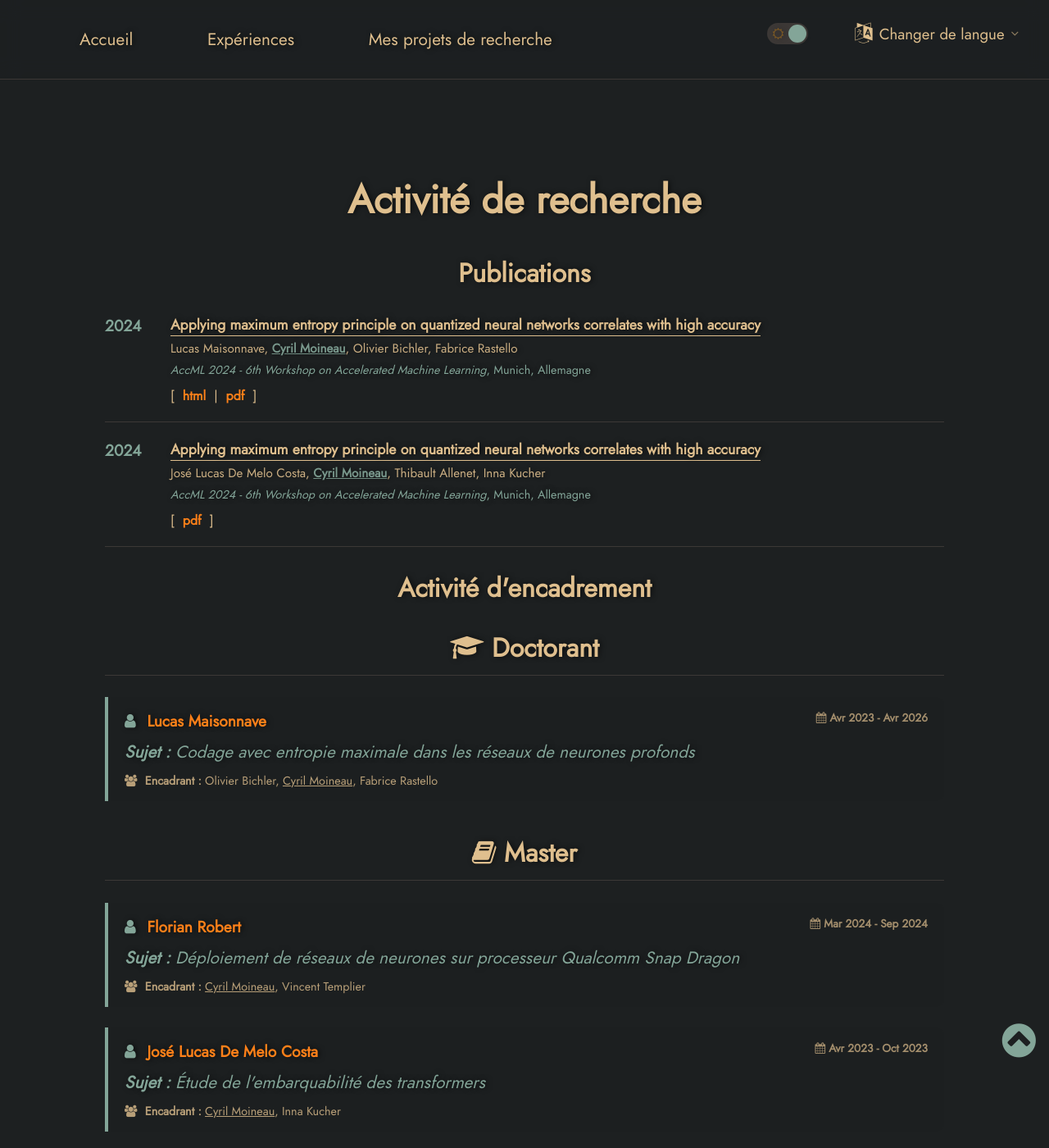
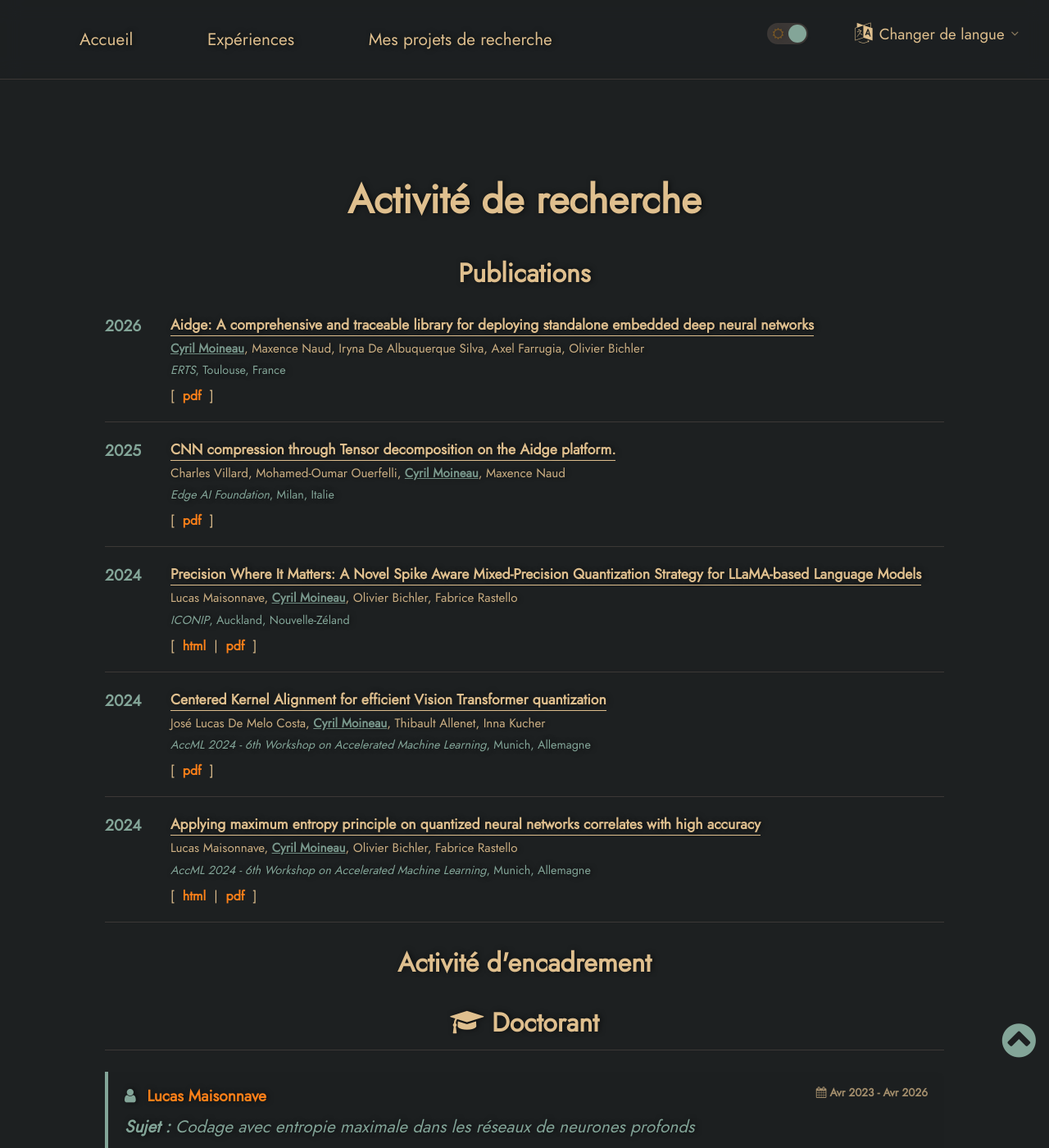
Before and after one commit to cmoineau/cmoineau.github.io, a Jekyll site: the page built from pages/fr/research.html, in a window 1280 px wide and 1400 px high. Shown: the whole window at 82% size. Built offline with Jekyll 4.4.1, drawn with Linux system fonts in a browser that asks for light colours.

Commit message:
Update research activity section with published papers.

```diff
--- a/pages/fr/research.html
+++ b/pages/fr/research.html
@@ -11,6 +11,62 @@ permalink: /research/fr
 
     <h2>Publications</h2>
 
+    {% capture links5 %}
+    [<a href="https://hal.science/hal-05513843v1/file/ERTS2026_paper_42.pdf">pdf</a>]
+    {% endcapture %}
+
+    {% include pub_item.html
+    year="2026"
+    title="Aidge: A comprehensive and traceable library for deploying standalone embedded deep neural networks"
+    authors="Cyril Moineau, Maxence Naud, Iryna De Albuquerque Silva, Axel Farrugia, Olivier Bichler"
+    venue="ERTS"
+    location="Toulouse, France"
+    links=links5
+    %}
+
+
+    {% capture links4 %}
+    [<a href="https://accml.dcs.gla.ac.uk/papers/2024/6th_AccML_paper_17.pdf">pdf</a>]
+    {% endcapture %}
+
+    {% include pub_item.html
+    year="2025"
+    title="CNN compression through Tensor decomposition on the Aidge platform."
+    authors="Charles Villard, Mohamed-Oumar Ouerfelli, Cyril Moineau, Maxence Naud"
+    venue="Edge AI Foundation"
+    location="Milan, Italie"
+    links=links4
+    %}
+
+
+    {% capture links3 %}
+    [<a href="https://link.springer.com/chapter/10.1007/978-981-96-7030-7_23">html</a> |
+    <a href="https://arxiv.org/pdf/2504.21553">pdf</a>]
+    {% endcapture %}
+
+    {% include pub_item.html
+    year="2024"
+    title="Precision Where It Matters: A Novel Spike Aware Mixed-Precision Quantization Strategy for LLaMA-based
+    Language Models"
+    authors="Lucas Maisonnave, Cyril Moineau, Olivier Bichler, Fabrice Rastello"
+    venue="ICONIP"
+    location="Auckland, Nouvelle-Zéland"
+    links=links3
+    %}
+
+    {% capture links2 %}
+    [<a href="https://accml.dcs.gla.ac.uk/papers/2024/6th_AccML_paper_17.pdf">pdf</a>]
+    {% endcapture %}
+
+    {% include pub_item.html
+    year="2024"
+    title="Centered Kernel Alignment for efficient Vision Transformer quantization"
+    authors="José Lucas De Melo Costa, Cyril Moineau, Thibault Allenet, Inna Kucher"
+    venue="AccML 2024 - 6th Workshop on Accelerated Machine Learning"
+    location="Munich, Allemagne"
+    links=links2
+    %}
+
     {% capture links1 %}
     [<a href="https://hal.science/hal-04409740/">html</a> |
     <a href="https://accml.dcs.gla.ac.uk/papers/2024/6th_AccML_paper_6.pdf">pdf</a>]
@@ -23,19 +79,6 @@ permalink: /research/fr
     venue="AccML 2024 - 6th Workshop on Accelerated Machine Learning"
     location="Munich, Allemagne"
     links=links1
-    %}
-
-    {% capture links2 %}
-    [<a href="https://accml.dcs.gla.ac.uk/papers/2024/6th_AccML_paper_17.pdf">pdf</a>]
-    {% endcapture %}
-
-    {% include pub_item.html
-    year="2024"
-    title="Applying maximum entropy principle on quantized neural networks correlates with high accuracy"
-    authors="José Lucas De Melo Costa, Cyril Moineau, Thibault Allenet, Inna Kucher"
-    venue="AccML 2024 - 6th Workshop on Accelerated Machine Learning"
-    location="Munich, Allemagne"
-    links=links2
     %}
 
     <h2>Activité d'encadrement</h2>
```
Also changed, not shown: pages/en/research.html (+56 -11 lines).
